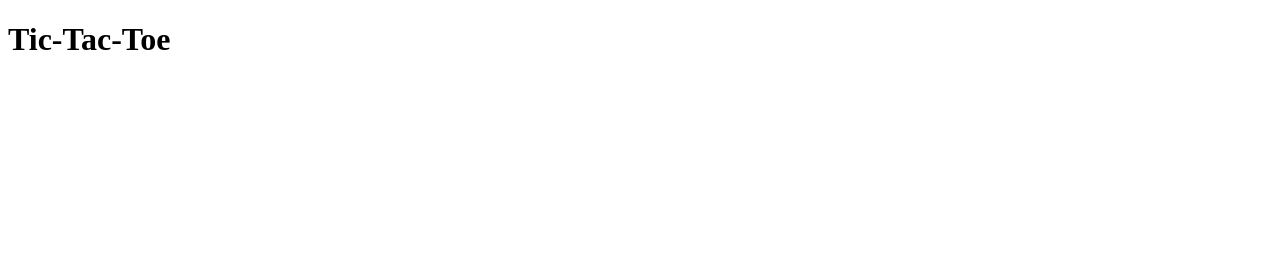
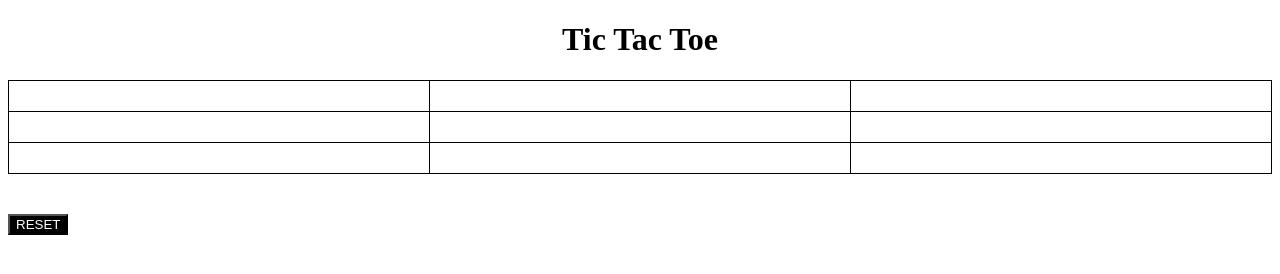
Before and after one commit to emgrebe/Tic-Tac-Toe-JS, a plain HTML site: page index.html in a window 1280 px wide. Drawn offline with Linux system fonts and the light colour scheme.

Commit message:
Outlined html and css

```diff
--- a/css/main.css
+++ b/css/main.css
@@ -1 +1,34 @@
-commit
+h1 {
+  text-align: center;
+}
+
+table, td {
+  border: 1px solid black;
+}
+
+table {
+  border-collapse: collapse;
+  width: 100%;
+}
+
+tr.first {
+  border-bottom: 1px solid black;
+}
+
+tr.second {
+  border-bottom: 1px solid black;
+}
+
+tr.third {
+
+}
+
+td {
+  padding: 15px;
+}
+
+button {
+  color: white;
+  background-color: black;
+  margin-top: 5vmin;
+}
--- a/index.html
+++ b/index.html
@@ -2,16 +2,39 @@
 <html lang="en">
 
 <head>
-    <meta charset="UTF-8">
-    <meta name="viewport" content="width=device-width, initial-scale=1.0">
-    <meta http-equiv="X-UA-Compatible" content="ie=edge">
-    <link rel="stylesheet" href="css/main.css">
-    <script defer src="js/main.js"></script>
-    <title>Tic-Tac-Toe</title>
+  <meta charset="UTF-8">
+  <meta name="viewport" content="width=device-width, initial-scale=1.0">
+  <meta http-equiv="X-UA-Compatible" content="ie=edge">
+  <title>Tic Tac Toe</title>
+  <link rel="stylesheet" href="css/main.css">
+  <script defer src="js/main.js"></script>
 </head>
 
 <body>
-    <h1>Tic-Tac-Toe</h1>
+  <h1>Tic Tac Toe</h1>
+
+    <table>
+      <tr class='first'>
+        <td id='sq1'></td>
+        <td id='sq0'></td>
+        <td id='sq2'></td>
+    </tr>
+    <tr class='second'>
+        <td id='sq3'></td>
+        <td id='sq4'></td>
+        <td id='sq5'></td>
+    </tr>
+    <tr class='third'>
+        <td id='sq6'></td>
+        <td id='sq7'></td>
+        <td id='sq8'></td>
+    </tr>
+    </table>
+
+  <footer>
+    <button id='reset'>RESET</button>
+  </footer>
+
 </body>
 
 </html>
```
Also changed, not shown: js/main.js (+19 -0 lines).
